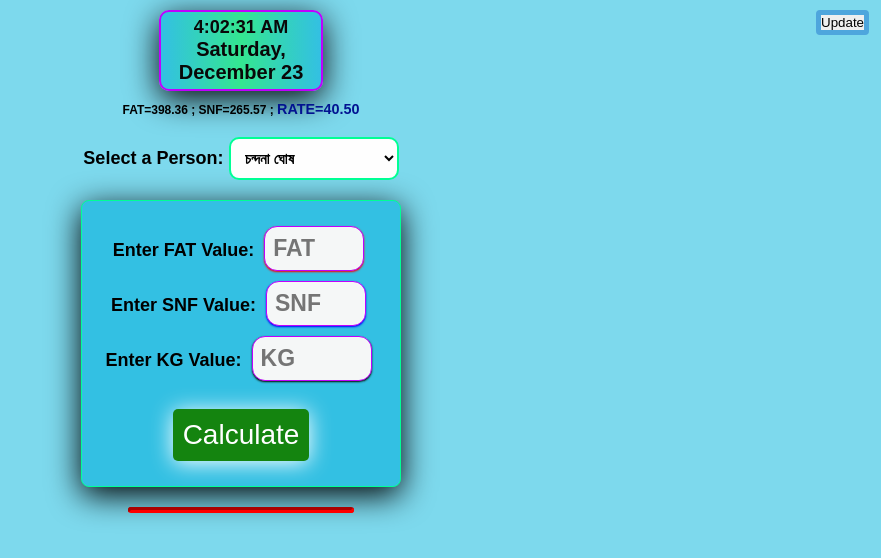
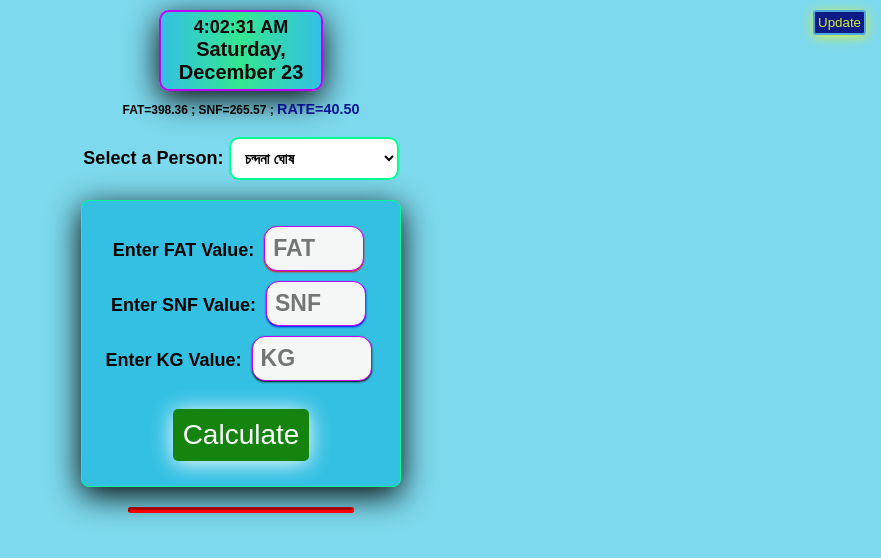
Before and after one commit to captain-delsagade/Abhijit_diaryCaL, a plain HTML site: page index.html in a window 1280 px wide. Shown: the whole page, without its empty margins (399-1280 px from the left). Drawn offline with Linux system fonts and the light colour scheme.

Commit message:
Update style.css

```diff
--- a/style.css
+++ b/style.css
@@ -191,12 +191,16 @@ input {
 }
 
 #reload-btn {
-    margin-right: 2px;
-    float: right;
-    border-radius: 4px;
-    padding: 0;
+   float: right;
+    border-radius: 3px;
+    padding: 3px;
+    cursor: pointer;
+    color: rgb(213, 237, 63);
+    margin-right: 5px;
+    background-color: #0f1b84;
     animation: colorChange 150s linear infinite;
-    border: 5px solid rgb(51, 192, 227);
+    box-shadow: 0 2px 12px 0;
+    border: 2px solid rgb(51, 192, 227);
     transition: transform 0.5s ease;
 }
 #reload-btn:active {
```
